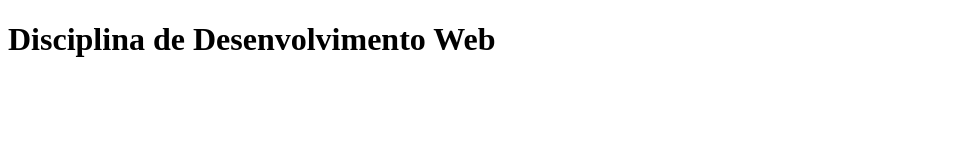
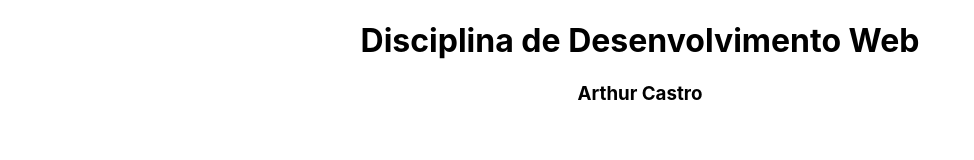
Before and after one commit to arthur-es/inf0047-dw-2019-1-a, a plain HTML site: page exemplo-01/index.html in a window 1280 px wide. Shown: the whole page, without its empty margins (0-974 px from the left). Drawn offline with Linux system fonts and the light colour scheme.

Commit message:
Added css file

```diff
--- /dev/null
+++ b/exemplo-01/index.css
@@ -0,0 +1,17 @@
+.font-apple{
+    font-family: -apple-system, BlinkMacSystemFont, 'Segoe UI', Roboto, Oxygen, Ubuntu, Cantarell, 'Open Sans', 'Helvetica Neue', sans-serif;
+}
+
+#pg-title {
+    color: black;
+    text-align: center;
+}
+
+#pg-title:hover {
+    color: blueviolet;
+}
+
+.pg-author {
+    color: black;
+    text-align: center;
+}
--- a/exemplo-01/index.html
+++ b/exemplo-01/index.html
@@ -4,10 +4,11 @@
         <meta charset="UTF-8">
         <meta name="viewport" content="width=device-width, initial-scale=1.0">
         <meta http-equiv="X-UA-Compatible" content="ie=edge">
+        <link rel="stylesheet" type="text/css" href="index.css">
         <title>DW - INF UFG</title>
     </head>
-<body>
-    <h1>Disciplina de Desenvolvimento Web</h1>
-
+    <body class="font-apple">
+        <h1 id="pg-title">Disciplina de Desenvolvimento Web</h1>
+        <h3 class="pg-author" id="animation-1">Arthur Castro</h3>
     </body>
 </html>
```
Lines whose indentation alone changed are shown as unchanged.
